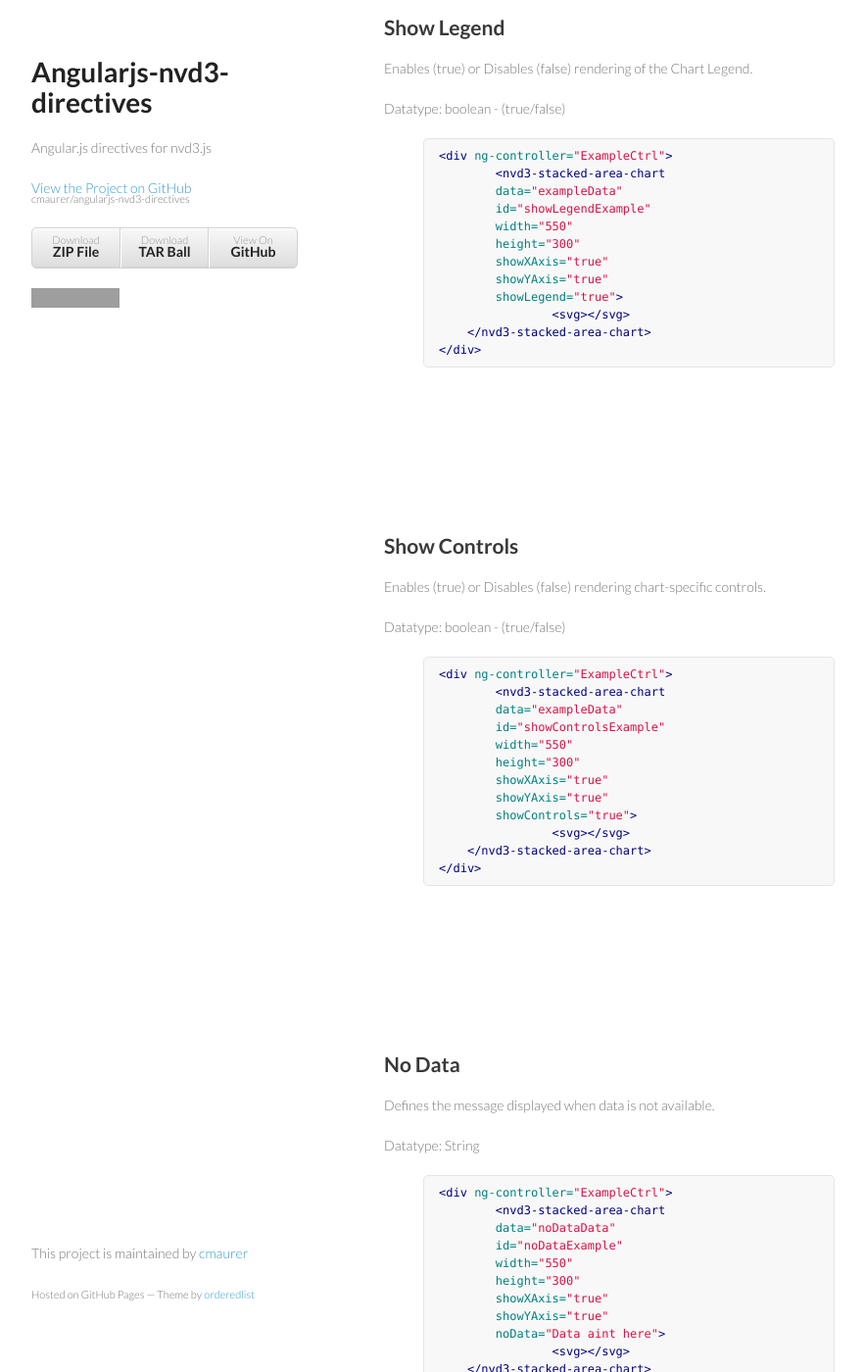
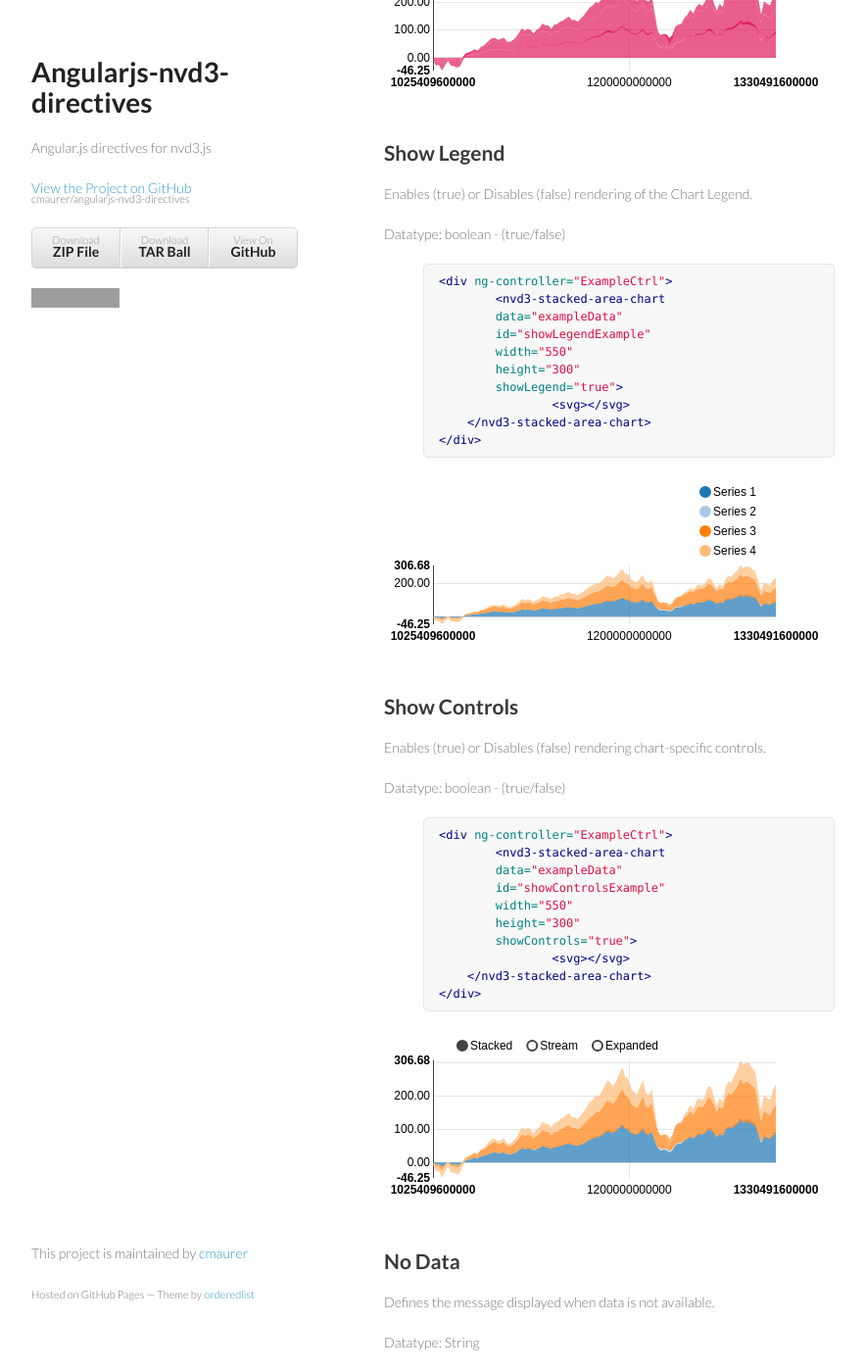
Before and after one commit to angularjs-nvd3-directives/angularjs-nvd3-directives, a Jekyll site: the page built from stacked.area.chart.md, in a window 1280 px wide and 1400 px high, scrolled down 2856 px. Shown: the whole window at 98% size, without its empty margins (178-1061 px from the left). Built offline with Jekyll 4.4.1, drawn with Linux system fonts in a browser that asks for light colours; some of the changed text lies outside the part shown; grey boxes are pictures that could not be loaded.

Commit message:
fixing showX,YAxis on stacked area documentation

```diff
--- a/dist/angularjs-nvd3-directives.js
+++ b/dist/angularjs-nvd3-directives.js
@@ -388,8 +388,8 @@
                 id: '@',
                 showlegend: '@',
                 tooltips: '@',
-                showxaxis: '@',
-                showyaxis: '@',
+//                showxaxis: '@',
+//                showyaxis: '@',
                 showcontrols: '@',
                 nodata: '@',
                 margin: '&',
@@ -480,8 +480,8 @@
                                     .showLegend(attrs.showlegend === undefined ? false : (attrs.showlegend === "true"))
                                     .showControls(attrs.showcontrols === undefined ? false : (attrs.showcontrols === "true"))
                                     .tooltips(attrs.tooltips === undefined ? false : (attrs.tooltips  === "true"))
-                                    .showXAxis(attrs.showxaxis === undefined ? false : (attrs.showxaxis  === "true"))
-                                    .showYAxis(attrs.showyaxis === undefined ? false : (attrs.showyaxis  === "true"))
+//                                    .showXAxis(attrs.showxaxis === undefined ? false : (attrs.showxaxis  === "true"))
+//                                    .showYAxis(attrs.showyaxis === undefined ? false : (attrs.showyaxis  === "true"))
                                     .noData(attrs.nodata === undefined ? 'No Data Available.' : scope.nodata)
                                     .interactive(attrs.interactive === undefined ? false : (attrs.interactive === "true"))
                                     .clipEdge(attrs.clipedge === undefined ? false : (attrs.clipedge === "true"))
--- a/stacked.area.chart.md
+++ b/stacked.area.chart.md
@@ -122,9 +122,7 @@
     	data="exampleData"
         id="exampleId"
         width="550"
-        height="350"
-        showXAxis="true"
-        showYAxis="true">
+        height="350">
         	<svg></svg>
     </nvd3-stacked-area-chart>
 </div>
@@ -135,9 +133,7 @@
     	data="exampleData"
         id="exampleId"
         width="550"
-        height="350"
-        showXAxis="true"
-        showYAxis="true">
+        height="350">
         <svg></svg>
     </nvd3-stacked-area-chart>
 </div>
@@ -186,8 +182,6 @@
         id="colorExample"
         width="550"
         height="300"
-        showXAxis="true"
-        showYAxis="true"
         color="colorFunction()">
         	<svg></svg>
     </nvd3-stacked-area-chart>
@@ -200,8 +194,6 @@
         id="colorExample"
         width="550"
         height="300"
-        showXAxis="true"
-        showYAxis="true"
         color="colorFunction()">
         	<svg></svg>
     </nvd3-stacked-area-chart>
@@ -219,8 +211,6 @@
         id="showLegendExample"
         width="550"
         height="300"
-        showXAxis="true"
-        showYAxis="true"
         showLegend="true">
         	<svg></svg>
     </nvd3-stacked-area-chart>
@@ -233,8 +223,6 @@
         id="showLegendExample"
         width="550"
         height="300"
-        showXAxis="true"
-        showYAxis="true"
         showLegend="true">
         	<svg></svg>
     </nvd3-stacked-area-chart>
@@ -252,8 +240,6 @@
         id="showControlsExample"
         width="550"
         height="300"
-        showXAxis="true"
-        showYAxis="true"
         showControls="true">
         	<svg></svg>
     </nvd3-stacked-area-chart>
@@ -266,8 +252,6 @@
         id="showControlsExample"
         width="550"
         height="300"
-        showXAxis="true"
-        showYAxis="true"
         showControls="true">
         	<svg></svg>
     </nvd3-stacked-area-chart>
@@ -285,8 +269,6 @@
         id="noDataExample"
         width="550"
         height="300"
-        showXAxis="true"
-        showYAxis="true"
         noData="Data aint here">
         	<svg></svg>
     </nvd3-stacked-area-chart>
@@ -299,8 +281,6 @@
         id="noDataExample"
         width="550"
         height="300"
-        showXAxis="true"
-        showYAxis="true"
         noData="No Data For You!">
         	<svg></svg>
     </nvd3-stacked-area-chart>
@@ -326,8 +306,6 @@
         id="xExample"
         width="550"
         height="300"
-        showXAxis="true"
-        showYAxis="true"
         x="xFunction()">
         	<svg></svg>
     </nvd3-stacked-area-chart>
@@ -340,8 +318,6 @@
         id="xExample"
         width="550"
         height="300"
-        showXAxis="true"
-        showYAxis="true"
         x="xFunction()">
         	<svg></svg>
     </nvd3-stacked-area-chart>
@@ -366,8 +342,6 @@
         id="yExample"
         width="550"
         height="300"
-        showXAxis="true"
-        showYAxis="true"
         y="yFunction()">
         	<svg></svg>
     </nvd3-stacked-area-chart>
@@ -380,8 +354,6 @@
         id="yExample"
         width="550"
         height="300"
-        showXAxis="true"
-        showYAxis="true"
         y="yFunction()">
         	<svg></svg>
     </nvd3-stacked-area-chart>
@@ -399,8 +371,6 @@
         id="forcexExample"
         width="550"
         height="300"
-        showXAxis="true"
-        showYAxis="true"
         forcex="[0]">
         	<svg></svg>
     </nvd3-stacked-area-chart>
@@ -413,8 +383,6 @@
         id="forcexExample"
         width="550"
         height="300"
-        showXAxis="true"
-        showYAxis="true"
         forcex="[0]">
         	<svg></svg>
     </nvd3-stacked-area-chart>
@@ -432,8 +400,6 @@
         id="forceyExample"
         width="550"
         height="300"
-        showXAxis="true"
-        showYAxis="true"
         forcey="[500]">
         	<svg></svg>
     </nvd3-stacked-area-chart>
@@ -446,8 +412,6 @@
         id="forceyExample"
         width="550"
         height="300"
-        showXAxis="true"
-        showYAxis="true"
         forcey="[500]">
     		<svg></svg>
     </nvd3-stacked-area-chart>
@@ -465,8 +429,6 @@
         id="interactiveExample"
         width="550"
         height="350"
-        showXAxis="true"
-        showYAxis="true"
         interactive="true">
         	<svg></svg>
     </nvd3-stacked-area-chart>
@@ -479,8 +441,6 @@
         id="interactiveExample"
         width="550"
         height="350"
-        showXAxis="true"
-        showYAxis="true"
         interactive="true">
         	<svg></svg>
     </nvd3-stacked-area-chart>
@@ -500,8 +460,6 @@
         id="toolTipExample"
         width="550"
         height="350"
-        showXAxis="true"
-        showYAxis="true"
         interactive="true"
         tooltips="true">
         	<svg></svg>
@@ -515,8 +473,6 @@
         id="toolTipExample"
         width="550"
         height="350"
-        showXAxis="true"
-        showYAxis="true"
         interactive="true"
         tooltips="true">
         	<svg></svg>
@@ -552,8 +508,6 @@
         id="toolTipContentExample"
         width="550"
         height="350"
-        showXAxis="true"
-        showYAxis="true"
         interactive="true"
         tooltips="true"
         tooltipcontent="toolTipContentFunction()">
@@ -568,8 +522,6 @@
         id="toolTipContentExample"
         width="550"
         height="350"
-        showXAxis="true"
-        showYAxis="true"
         interactive="true"
         tooltips="true"
         tooltipcontent="toolTipContentFunction()">
@@ -589,8 +541,6 @@
         id="clipEdgeExample"
         width="550"
         height="350"
-        showXAxis="true"
-        showYAxis="true"
         interactive="true"
         clipEdge="true">
         	<svg></svg>
@@ -604,8 +554,6 @@
         id="clipEdgeExample"
         width="550"
         height="350"
-        showXAxis="true"
-        showYAxis="true"
         interactive="true"
         clipEdge="true">
     		<svg></svg>
@@ -628,8 +576,6 @@
         id="interpolateExampleLinear"
         width="550"
         height="350"
-        showXAxis="true"
-        showYAxis="true"
         interpolate="linear">
         	<svg></svg>
     </nvd3-stacked-area-chart>
@@ -642,8 +588,6 @@
         id="interpolateExampleLinear"
         width="550"
         height="350"
-        showXAxis="true"
-        showYAxis="true"
         interpolate="linear">
         	<svg></svg>
     </nvd3-stacked-area-chart>
@@ -660,8 +604,6 @@
         id="interpolateExampleLinearClosed"
         width="550"
         height="350"
-        showXAxis="true"
-        showYAxis="true"
         interpolate="linear-closed">
         	<svg></svg>
     </nvd3-stacked-area-chart>
@@ -674,8 +616,6 @@
         id="interpolateExampleLinearClosed"
         width="550"
         height="350"
-        showXAxis="true"
-        showYAxis="true"
         interpolate="linear-closed">
         	<svg></svg>
     </nvd3-stacked-area-chart>
@@ -691,8 +631,6 @@
         id="interpolateExampleStep"
         width="550"
         height="350"
-        showXAxis="true"
-        showYAxis="true"
         interpolate="step">
         	<svg></svg>
     </nvd3-stacked-area-chart>
@@ -705,8 +643,6 @@
         id="interpolateExampleStep"
         width="550"
         height="350"
-        showXAxis="true"
-        showYAxis="true"
         interpolate="step">
         	<svg></svg>
     </nvd3-stacked-area-chart>
@@ -722,8 +658,6 @@
         id="interpolateExampleStepBefore"
         width="550"
         height="350"
-        showXAxis="true"
-        showYAxis="true"
         interpolate="step-before">
         	<svg></svg>
     </nvd3-stacked-area-chart>
@@ -736,8 +670,6 @@
         id="interpolateExampleStepBefore"
         width="550"
         height="350"
-        showXAxis="true"
-        showYAxis="true"
         interpolate="step-before">
         	<svg></svg>
     </nvd3-stacked-area-chart>
@@ -753,8 +685,6 @@
         id="interpolateExampleStepAfter"
         width="550"
         height="350"
-        showXAxis="true"
-        showYAxis="true"
         interpolate="step-after">
         	<svg></svg>
     </nvd3-stacked-area-chart>
@@ -767,8 +697,6 @@
         id="interpolateExampleStepAfter"
         width="550"
         height="350"
-        showXAxis="true"
-        showYAxis="true"
         interpolate="step-after">
         	<svg></svg>
     </nvd3-stacked-area-chart>
@@ -784,8 +712,6 @@
         id="interpolateExampleBasis"
         width="550"
         height="350"
-        showXAxis="true"
-        showYAxis="true"
         interpolate="basis">
         	<svg></svg>
     </nvd3-stacked-area-chart>
@@ -798,8 +724,6 @@
         id="interpolateExampleBasis"
         width="550"
         height="350"
-        showXAxis="true"
-        showYAxis="true"
         interpolate="basis">
         	<svg></svg>
     </nvd3-stacked-area-chart>
@@ -815,8 +739,6 @@
         id="interpolateExampleBasisOpen"
         width="550"
         height="350"
-        showXAxis="true"
-        showYAxis="true"
         interpolate="basis-open">
         	<svg></svg>
     </nvd3-stacked-area-chart>
@@ -829,8 +751,6 @@
         id="interpolateExampleBasisOpen"
         width="550"
         height="350"
-        showXAxis="true"
-        showYAxis="true"
         interpolate="basis-open">
         	<svg></svg>
     </nvd3-stacked-area-chart>
@@ -846,8 +766,6 @@
         id="interpolateExampleBasisClosed"
         width="550"
         height="350"
-        showXAxis="true"
-        showYAxis="true"
         interpolate="basis-closed">
         	<svg></svg>
     </nvd3-stacked-area-chart>
@@ -860,8 +778,6 @@
         id="interpolateExampleBasisClosed"
         width="550"
         height="350"
-        showXAxis="true"
-        showYAxis="true"
         interpolate="basis-closed">
         	<svg></svg>
     </nvd3-stacked-area-chart>
@@ -877,8 +793,6 @@
         id="interpolateExampleBundle"
         width="550"
         height="350"
-        showXAxis="true"
-        showYAxis="true"
         interpolate="bundle">
         	<svg></svg>
     </nvd3-stacked-area-chart>
@@ -891,8 +805,6 @@
         id="interpolateExampleBundle"
         width="550"
         height="350"
-        showXAxis="true"
-        showYAxis="true"
         interpolate="bundle">
         	<svg></svg>
     </nvd3-stacked-area-chart>
@@ -908,8 +820,6 @@
         id="interpolateExampleCardinal"
         width="550"
         height="350"
-        showXAxis="true"
-        showYAxis="true"
         interpolate="cardinal">
         	<svg></svg>
     </nvd3-stacked-area-chart>
@@ -922,8 +832,6 @@
         id="interpolateExampleCardinal"
         width="550"
         height="350"
-        showXAxis="true"
-        showYAxis="true"
         interpolate="cardinal">
         	<svg></svg>
     </nvd3-stacked-area-chart>
@@ -939,8 +847,6 @@
         id="interpolateExampleCardinalOpen"
         width="550"
         height="350"
-        showXAxis="true"
-        showYAxis="true"
         interpolate="cardinal-open">
         	<svg></svg>
     </nvd3-stacked-area-chart>
@@ -953,8 +859,6 @@
         id="interpolateExampleCardinalOpen"
         width="550"
         height="350"
-        showXAxis="true"
-        showYAxis="true"
         interpolate="cardinal-open">
         	<svg></svg>
     </nvd3-stacked-area-chart>
@@ -970,8 +874,6 @@
         id="interpolateExampleCardinalClosed"
         width="550"
         height="350"
-        showXAxis="true"
-        showYAxis="true"
         interpolate="cardinal-closed">
         	<svg></svg>
     </nvd3-stacked-area-chart>
@@ -984,8 +886,6 @@
         id="interpolateExampleCardinalClosed"
         width="550"
         height="350"
-        showXAxis="true"
-        showYAxis="true"
         interpolate="cardinal-closed">
         	<svg></svg>
     </nvd3-stacked-area-chart>
@@ -1001,8 +901,6 @@
         id="interpolateExampleMonotone"
         width="550"
         height="350"
-        showXAxis="true"
-        showYAxis="true"
         interpolate="monotone">
         	<svg></svg>
     </nvd3-stacked-area-chart>
@@ -1015,8 +913,6 @@
         id="interpolateExampleMonotone"
         width="550"
         height="350"
-        showXAxis="true"
-        showYAxis="true"
         interpolate="monotone">
         	<svg></svg>
     </nvd3-stacked-area-chart>
@@ -1045,8 +941,6 @@
         id="stackExample"
         width="550"
         height="350"
-        showXAxis="true"
-        showYAxis="true"
         style="stack">
         	<svg></svg>
     </nvd3-stacked-area-chart>
@@ -1059,8 +953,6 @@
         id="stackExample"
         width="550"
         height="350"
-        showXAxis="true"
-        showYAxis="true"
         style="stack">
         	<svg></svg>
     </nvd3-stacked-area-chart>
@@ -1075,8 +967,6 @@
         id="streamExample"
         width="550"
         height="350"
-        showXAxis="true"
-        showYAxis="true"
         style="stream">
         	<svg></svg>
     </nvd3-stacked-area-chart>
@@ -1089,8 +979,6 @@
         id="streamExample"
         width="550"
         height="350"
-        showXAxis="true"
-        showYAxis="true"
         style="stream">
         	<svg></svg>
     </nvd3-stacked-area-chart>
@@ -1105,8 +993,6 @@
         id="streamCenterExample"
         width="550"
         height="350"
-        showXAxis="true"
-        showYAxis="true"
         style="stream-center">
         	<svg></svg>
     </nvd3-stacked-area-chart>
@@ -1119,8 +1005,6 @@
         id="streamCenterExample"
         width="550"
         height="350"
-        showXAxis="true"
-        showYAxis="true"
         style="stream-center">
         	<svg></svg>
     </nvd3-stacked-area-chart>
@@ -1135,8 +1019,6 @@
         id="expandExample"
         width="550"
         height="350"
-        showXAxis="true"
-        showYAxis="true"
         style="expand">
         	<svg></svg>
     </nvd3-stacked-area-chart>
@@ -1149,8 +1031,6 @@
         id="expandExample"
         width="550"
         height="350"
-        showXAxis="true"
-        showYAxis="true"
         style="expand">
         	<svg></svg>
     </nvd3-stacked-area-chart>
@@ -1167,8 +1047,6 @@
         id="defaultOrderExample"
         width="550"
         height="350"
-        showXAxis="true"
-        showYAxis="true"
         order="default">
         	<svg></svg>
     </nvd3-stacked-area-chart>
@@ -1181,8 +1059,6 @@
         id="defaultOrderExample"
         width="550"
         height="350"
-        showXAxis="true"
-        showYAxis="true"
         order="default">
         	<svg></svg>
     </nvd3-stacked-area-chart>
@@ -1197,8 +1073,6 @@
         id="insideOutExample"
         width="550"
         height="350"
-        showXAxis="true"
-        showYAxis="true"
         order="inside-out">
         	<svg></svg>
     </nvd3-stacked-area-chart>
@@ -1211,8 +1085,6 @@
         id="insideOutExample"
         width="550"
         height="350"
-        showXAxis="true"
-        showYAxis="true"
         order="inside-out">
         	<svg></svg>
     </nvd3-stacked-area-chart>
@@ -1231,8 +1103,6 @@
         id="offsetZeroExample"
         width="550"
         height="350"
-        showXAxis="true"
-        showYAxis="true"
         offset="zero">
         	<svg></svg>
     </nvd3-stacked-area-chart>
@@ -1245,8 +1115,6 @@
         id="offsetZeroExample"
         width="550"
         height="350"
-        showXAxis="true"
-        showYAxis="true"
         offset="zero">
         	<svg></svg>
     </nvd3-stacked-area-chart>
@@ -1261,8 +1129,6 @@
         id="offsetWiggleExample"
         width="550"
         height="350"
-        showXAxis="true"
-        showYAxis="true"
         offset="wiggle">
         	<svg></svg>
     </nvd3-stacked-area-chart>
@@ -1275,8 +1141,6 @@
         id="offsetWiggleExample"
         width="550"
         height="350"
-        showXAxis="true"
-        showYAxis="true"
         offset="wiggle">
         	<svg></svg>
     </nvd3-stacked-area-chart>
@@ -1291,8 +1155,6 @@
         id="offsetSilhouetteExample"
         width="550"
         height="350"
-        showXAxis="true"
-        showYAxis="true"
         offset="silhouette">
         	<svg></svg>
     </nvd3-stacked-area-chart>
@@ -1305,8 +1167,6 @@
         id="offsetSilhouetteExample"
         width="550"
         height="350"
-        showXAxis="true"
-        showYAxis="true"
         offset="silhouette">
         	<svg></svg>
     </nvd3-stacked-area-chart>
@@ -1322,8 +1182,6 @@
         id="offsetExpandExample"
         width="550"
         height="350"
-        showXAxis="true"
-        showYAxis="true"
         offset="expand">
         	<svg></svg>
     </nvd3-stacked-area-chart>
@@ -1336,8 +1194,6 @@
         id="offsetExpandExample"
         width="550"
         height="350"
-        showXAxis="true"
-        showYAxis="true"
         offset="expand">
         	<svg></svg>
     </nvd3-stacked-area-chart>
```
